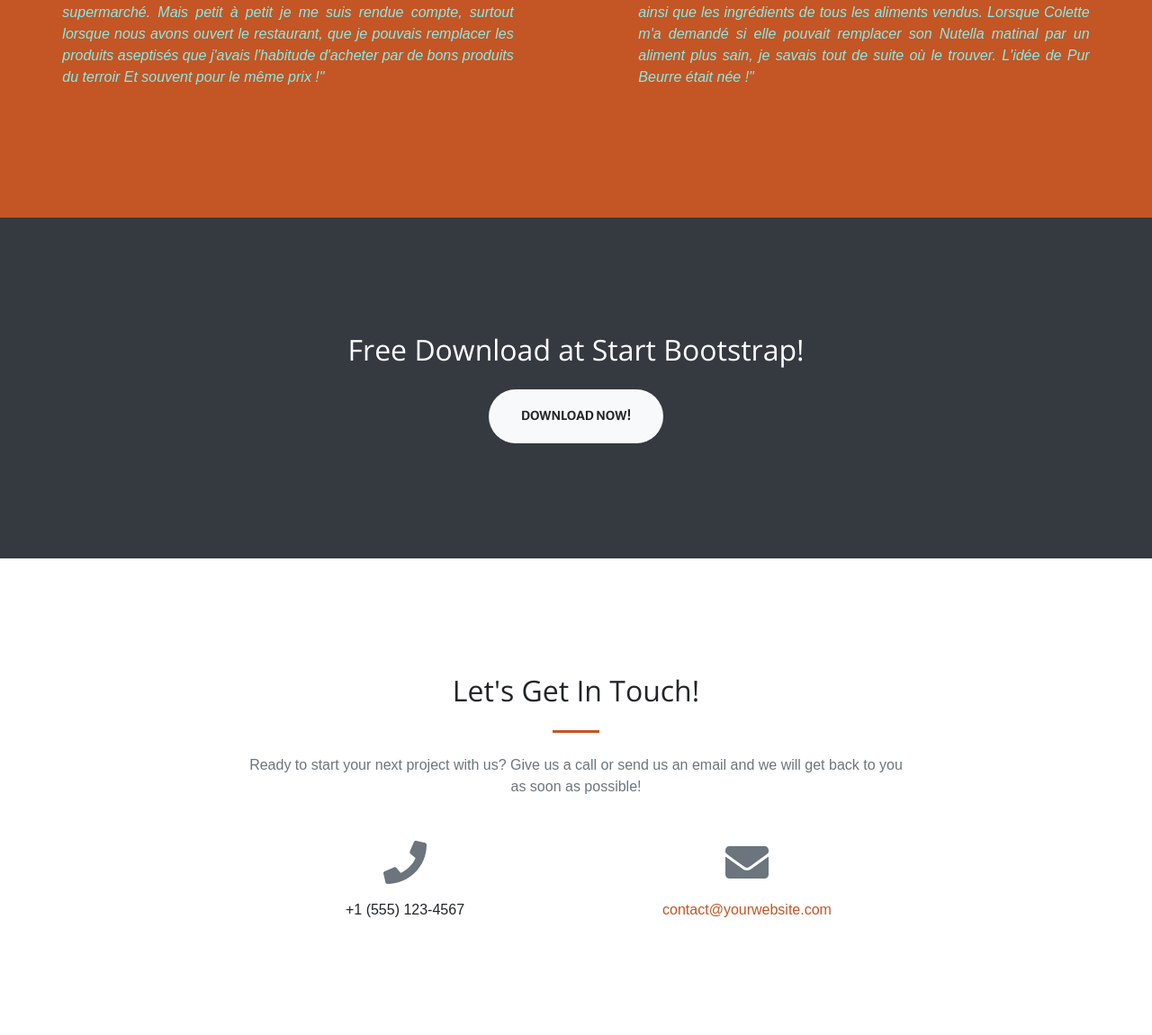
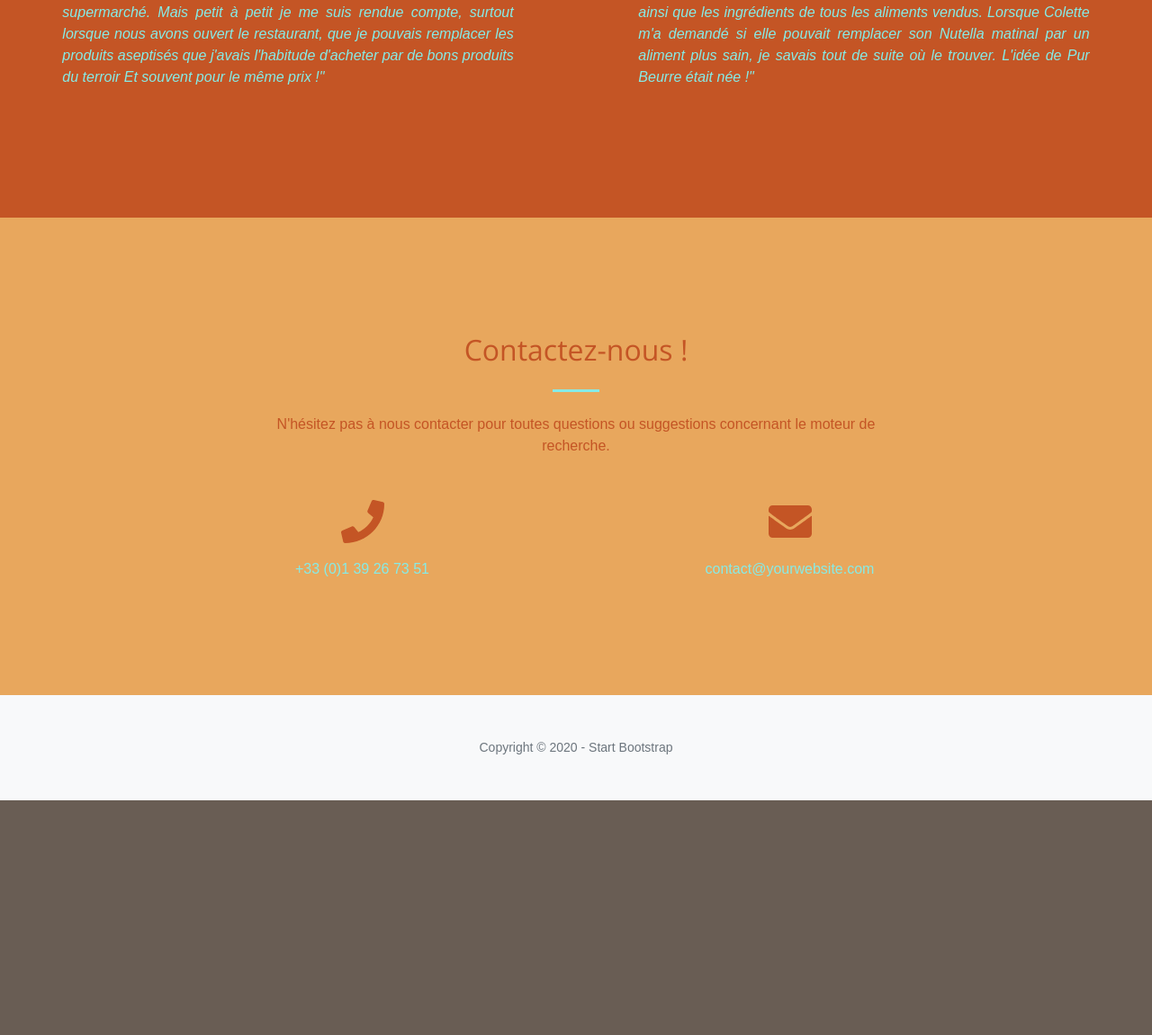
Before and after one commit to GuillaumeOj/Pur-Beurre, a Django app: page / in a window 1280 px wide. Shown: the part 1287-2438 px from the top of the page at 90% size. After the commit the page ends 2177 px from the top, so only its background shows below. Run offline with Django 3.2, Linux system fonts and the light colour scheme; style sheets or scripts are compiled from the project's sources; some libraries are stand-ins or nearby versions; some web fonts are replaced.

Commit message:
Add the contact section

```diff
--- a/generic/templates/generic/home.html
+++ b/generic/templates/generic/home.html
@@ -44,35 +44,27 @@
 		</div>
 	</div>
 </div>
-<!-- Call to action-->
-<section class="page-section bg-dark text-white">
-	<div class="container text-center">
-		<h2 class="mb-4">Free Download at Start Bootstrap!</h2>
-		<a class="btn btn-light btn-xl" href="https://startbootstrap.com/themes/creative/">Download
-			Now!</a>
-	</div>
-</section>
 <!-- Contact-->
-<section class="page-section" id="contact">
+<section class="page-section bg-biscuit" id="contact">
 	<div class="container">
 		<div class="row justify-content-center">
 			<div class="col-lg-8 text-center">
-				<h2 class="mt-0">Let's Get In Touch!</h2>
+				<h2 class="mt-0 text-primary">Contactez-nous !</h2>
 				<hr class="divider my-4" />
-				<p class="text-muted mb-5">Ready to start your next project with us? Give us a
-					call or send us an email and we will get back to you as soon as
-					possible!</p>
+				<p class="text-primary mb-5">
+					N'hésitez pas à nous contacter pour toutes questions ou suggestions concernant
+					le moteur de recherche.
+				</p>
 			</div>
 		</div>
 		<div class="row">
-			<div class="col-lg-4 ml-auto text-center mb-5 mb-lg-0">
-				<i class="fas fa-phone fa-3x mb-3 text-muted"></i>
-				<div>+1 (555) 123-4567</div>
+			<div class="col-sm-5 ml-auto text-center mb-5 mb-lg-0">
+				<i class="fas fa-phone fa-3x mb-3 text-primary"></i>
+				<div class="text-secondary">+33 (0)1 39 26 73 51</div>
 			</div>
-			<div class="col-lg-4 mr-auto text-center">
-				<i class="fas fa-envelope fa-3x mb-3 text-muted"></i>
-				<!-- Make sure to change the email address in BOTH the anchor text and the link target below!--><a
-					class="d-block"
+			<div class="col-sm-5 mr-auto text-center">
+				<i class="fas fa-envelope fa-3x mb-3 text-primary"></i>
+				<a class="d-block text-secondary"
 					href="mailto:contact@yourwebsite.com">contact@yourwebsite.com</a>
 			</div>
 		</div>
--- /dev/null
+++ b/static/src/scss/_contact.scss
@@ -0,0 +1,5 @@
+#contact {
+  .divider {
+    border-color: $secondary;
+  }
+}
--- a/static/src/scss/_global.scss
+++ b/static/src/scss/_global.scss
@@ -40,3 +40,8 @@ hr.light {
 .page-section {
   padding: 8rem 0;
 }
+
+//- Background styling
+.bg-biscuit {
+  background: $biscuit;
+}
--- a/static/src/scss/_variables.scss
+++ b/static/src/scss/_variables.scss
@@ -6,6 +6,7 @@ $orange: #f4623a;
 $brown: #5c4d42;
 $rooibos: #c45525;
 $rigolo: #86ebe6;
+$biscuit: #e8a75d;
 
 //- Override primary color
 $primary: $rooibos;
--- a/static/src/scss/styles.scss
+++ b/static/src/scss/styles.scss
@@ -10,6 +10,7 @@
 @import "./masthead.scss";
 @import "./portfolio.scss";
 @import "./about.scss";
+@import "./contact.scss";
 
 // Import custom utilities
 @import "./utilities.scss";
```
